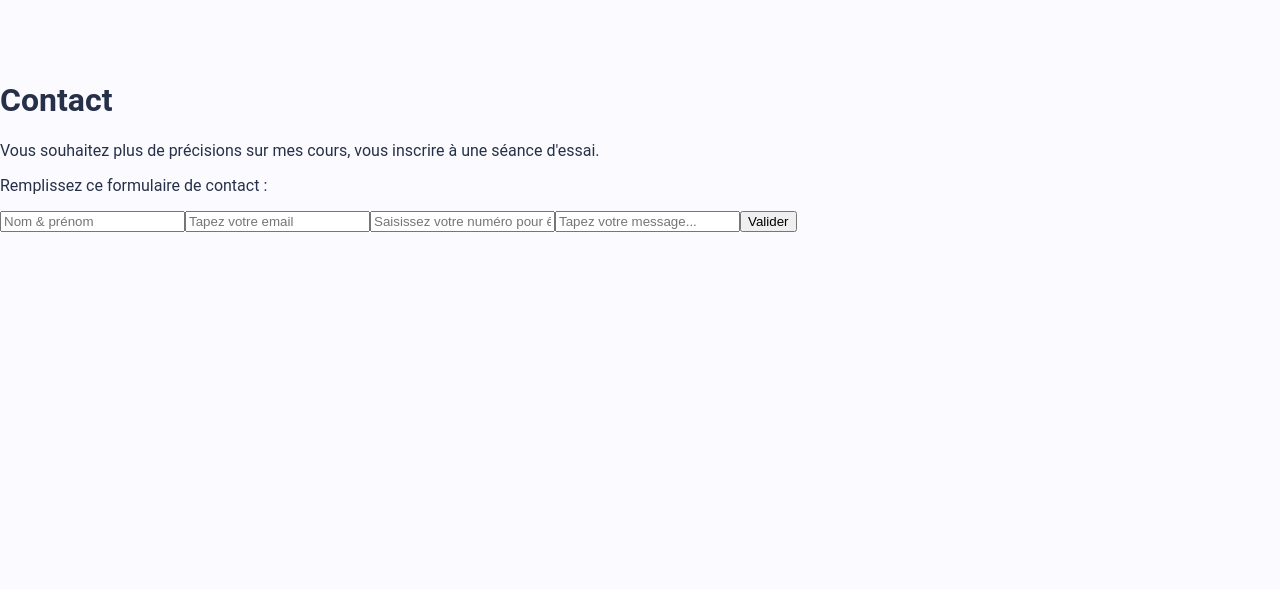
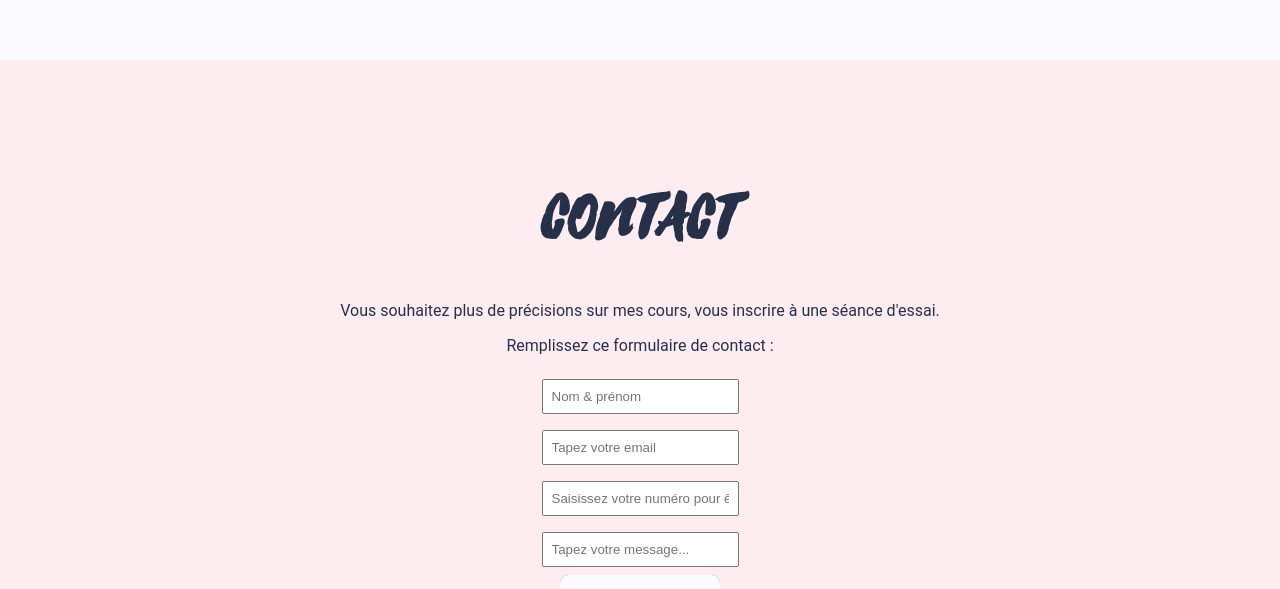
Before and after one commit to danidji/mama_mouv, a Next.js app: page / in a window 1280 px wide. Shown: the part 2820-3409 px from the top of the page. Built offline with nearby package versions, Linux system fonts and the light colour scheme.

Commit message:
MOD - style

```diff
--- a/styles/app.sass
+++ b/styles/app.sass
@@ -9,3 +9,4 @@
 @import 'general/components/navbar'
 @import 'general/components/main_content'
 @import 'general/components/modals'
+@import 'general/components/contact'
--- a/styles/general/_mixins.sass
+++ b/styles/general/_mixins.sass
@@ -6,6 +6,7 @@
         border: none
         padding: 1.5rem 2rem
         margin: 0
+        color: $fontColor
         font-family: inherit
         position: relative
         display: inline-block
--- /dev/null
+++ b/styles/general/components/_contact.sass
@@ -0,0 +1,25 @@
+.form_content
+    background-color: rgba(255, 216, 221,.4)
+    height: 100%
+    padding: 5rem
+
+    h1
+        text-transform: uppercase
+        font-family: 'selimaregular'
+        font-size: 4rem
+        text-align: center
+    p
+        text-align: center
+    .contact_form
+        display: flex
+        flex-direction: column
+        align-items: center
+        margin: 0 auto
+        input
+            padding: .5rem
+            margin: .5rem
+        @include styleButton($first-color,$bgc-color,$font-color)
+        button
+            width: 10rem
+        // .anim::before
+        //     content: 'Valider'
--- a/styles/general/components/_main_content.sass
+++ b/styles/general/components/_main_content.sass
@@ -46,6 +46,7 @@
                 height: 7rem
                 h1
                     font-family: 'selimaregular'
+                    text-transform: uppercase
                     font-size: 4.5rem
                     text-align: center
                     margin: 2rem auto
```
